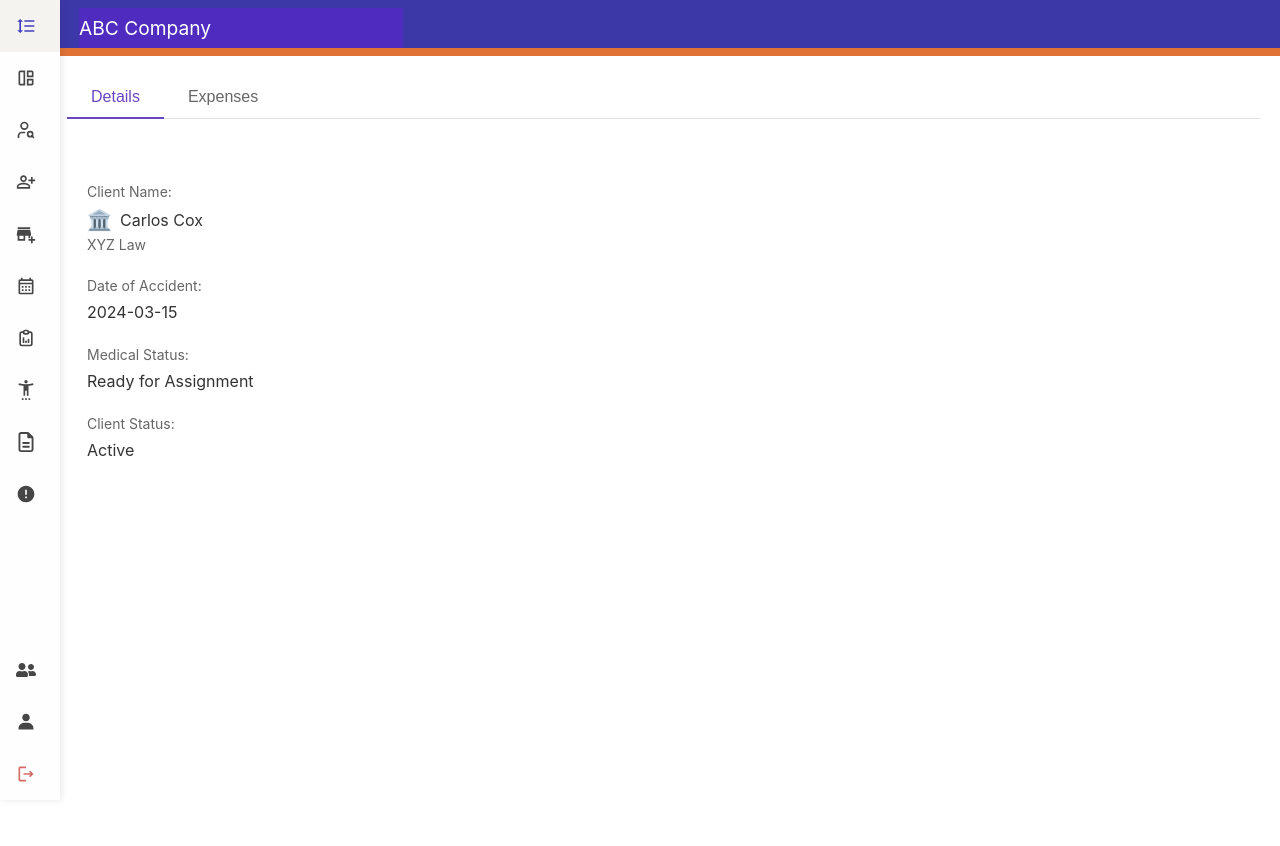
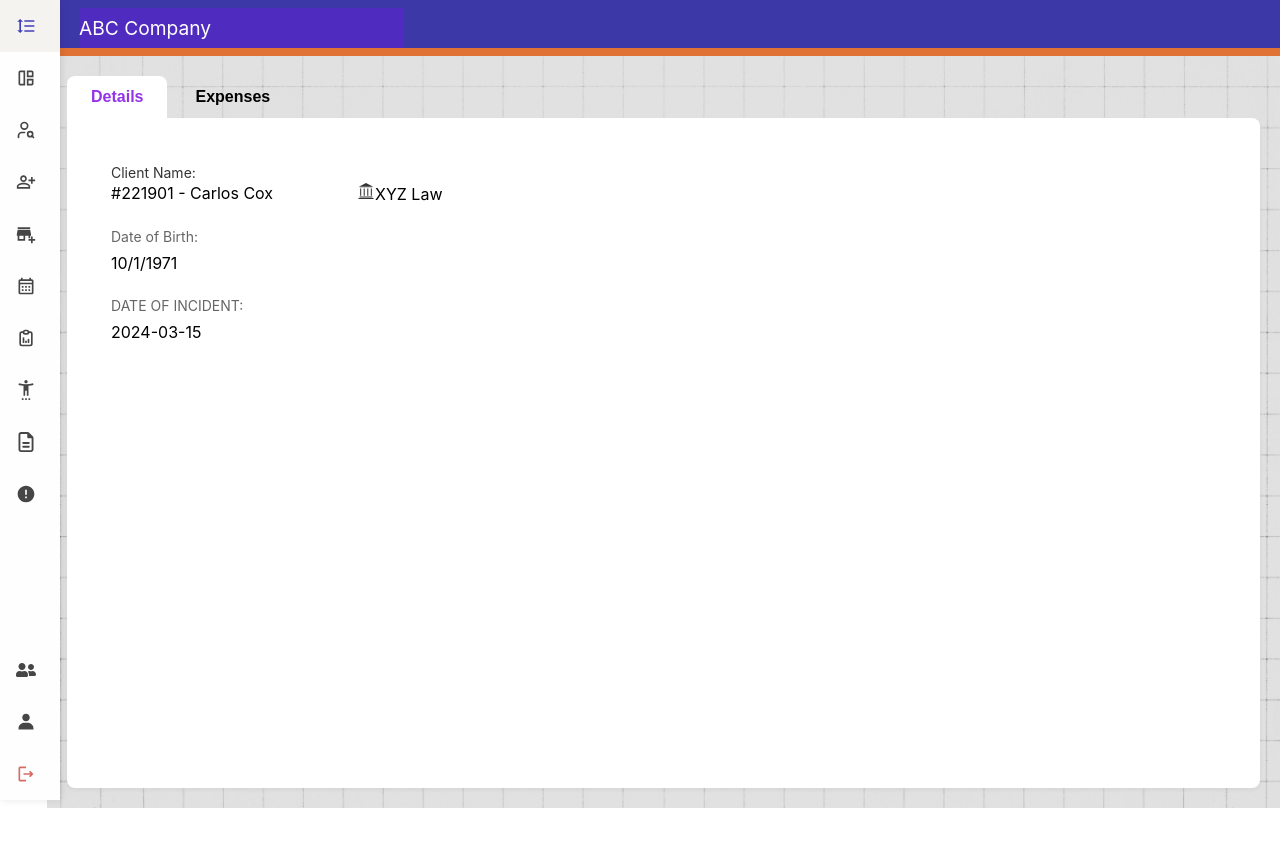
Before and after one commit to sergiornelas/case-management-challenge, a React (Vite) app: page /cases/1 in a window 1280 px wide. Shown: the top 846 px of the page. After the commit the page ends 808 px from the top, so only its background shows below. Built offline with nearby package versions, Linux system fonts and the light colour scheme.

Commit message:
Case details and Expenses complete

```diff
--- a/src/features/cases/components/CaseDetails/CaseDetails.module.css
+++ b/src/features/cases/components/CaseDetails/CaseDetails.module.css
@@ -4,6 +4,18 @@
 
 .field {
   margin-bottom: 24px;
+}
+
+.fieldTop {
+  display: flex;
+  justify-content: space-between;
+  align-items: center;
+  margin-bottom: 24px;
+}
+
+label {
+  color: #333;
+  font-size: 14px;
 }
 
 .field label {
@@ -13,20 +25,11 @@
   display: block;
 }
 
-.value {
-  font-size: 16px;
-  color: #333;
-  display: flex;
-  align-items: center;
-  gap: 8px;
+.lawFirm {
+  padding-right: 70%;
 }
 
-.icon {
-  font-size: 20px;
+.lawFirm .icon {
+  color: #333;
+  font-size: 18px;
 }
-
-.caseNumber {
-  margin-top: 4px;
-  color: #666;
-  font-size: 14px;
-}
--- a/src/features/cases/components/CaseDetails/CaseDetails.tsx
+++ b/src/features/cases/components/CaseDetails/CaseDetails.tsx
@@ -1,5 +1,6 @@
 import styles from "./CaseDetails.module.css";
-import { mockCases } from "../../utils/mockCases";
+import { mockCases } from "@cases/utils/mockCases";
+import { GiGreekTemple } from "react-icons/gi";
 
 export default function CaseDetails({ caseId }: { caseId: string }) {
   const caseData = mockCases.find((case_) => case_.id === caseId);
@@ -10,28 +11,23 @@ export default function CaseDetails({ caseId }: { caseId: string }) {
 
   return (
     <div className={styles.container}>
-      <div className={styles.field}>
-        <label>Client Name:</label>
-        <div className={styles.value}>
-          <span className={styles.icon}>🏛️</span>
-          {caseData.client_name}
+      <label>Client Name:</label>
+      <div className={styles.fieldTop}>
+        <div className={styles.value}>#221901 - {caseData.client_name}</div>
+        <div className={styles.lawFirm}>
+          <GiGreekTemple className={styles.icon} />
+          <span>{caseData.law_firm}</span>
         </div>
-        <div className={styles.caseNumber}>{caseData.law_firm}</div>
       </div>
 
       <div className={styles.field}>
-        <label>Date of Accident:</label>
-        <div className={styles.value}>{caseData.doa}</div>
+        <label>Date of Birth:</label>
+        10/1/1971
       </div>
 
       <div className={styles.field}>
-        <label>Medical Status:</label>
-        <div className={styles.value}>{caseData.medical_status}</div>
-      </div>
-
-      <div className={styles.field}>
-        <label>Client Status:</label>
-        <div className={styles.value}>{caseData.client_status}</div>
+        <label>DATE OF INCIDENT:</label>
+        <div className={styles.value}>{caseData.doa}</div>
       </div>
     </div>
   );
--- a/src/features/cases/components/CaseExpenses/CaseExpenses.module.css
+++ b/src/features/cases/components/CaseExpenses/CaseExpenses.module.css
@@ -1,7 +1,3 @@
-.container {
-  padding: 20px;
-}
-
 .header {
   display: flex;
   justify-content: flex-end;
@@ -14,49 +10,48 @@
 }
 
 .deleteButton {
-  padding: 8px 16px;
+  padding: 0.5rem 2rem;
   background-color: #dc2626;
   color: white;
   border: none;
   border-radius: 4px;
   cursor: pointer;
-  font-size: 14px;
+  font-size: 0.62rem;
 }
 
 .addButton {
-  padding: 8px 16px;
+  padding: 0.5rem 1rem;
   background-color: white;
   color: #2563eb;
   border: 1px solid #2563eb;
   border-radius: 4px;
   cursor: pointer;
-  font-size: 14px;
+  font-size: 0.62rem;
+}
+
+.oddRows {
+  background-color: #f1f2f4;
 }
 
 .table {
   width: 100%;
-  border-collapse: collapse;
+  border-collapse: separate;
+  border-spacing: 0 0.82rem;
 }
 
 .table th,
 .table td {
   padding: 12px;
   text-align: left;
-  border-bottom: 1px solid #e5e7eb;
 }
 
 .table th {
-  font-weight: 500;
+  font-weight: 800;
   color: #374151;
-  background-color: #f9fafb;
 }
 
 .table tbody tr:hover {
-  background-color: #f9fafb;
-}
-
-.checkboxColumn {
-  width: 40px;
+  background-color: #def7eb;
 }
 
 .table input[type="checkbox"] {
--- a/src/features/cases/components/CaseExpenses/CaseExpenses.tsx
+++ b/src/features/cases/components/CaseExpenses/CaseExpenses.tsx
@@ -1,46 +1,9 @@
 import styles from "./CaseExpenses.module.css";
+import { expenses } from "@cases/utils/mockExpenses";
 
-interface CaseExpensesProps {
-  caseId: string;
-}
-
-export default function CaseExpenses({ caseId }: CaseExpensesProps) {
-  // In a real app, we would fetch this data from an API using the caseId
-  const expenses = [
-    {
-      id: 1,
-      label: "Lyft 05/12/2024",
-      amount: 54.12,
-      deductedFrom: "Client Settlement",
-    },
-    {
-      id: 2,
-      label: "Lyft 05/02/2024",
-      amount: 38.23,
-      deductedFrom: "Client Settlement",
-    },
-    {
-      id: 3,
-      label: "Lyft 04/23/2024",
-      amount: 20.39,
-      deductedFrom: "Client Settlement",
-    },
-    {
-      id: 4,
-      label: "04/02/2024",
-      amount: 39.28,
-      deductedFrom: "Client Settlement",
-    },
-    {
-      id: 5,
-      label: "03/28/2024",
-      amount: 24.52,
-      deductedFrom: "Client Settlement",
-    },
-  ];
-
+export default function CaseExpenses() {
   return (
-    <div className={styles.container}>
+    <div>
       <div className={styles.header}>
         <div className={styles.actions}>
           <button className={styles.deleteButton}>Delete</button>
@@ -50,17 +13,18 @@ export default function CaseExpenses({ caseId }: CaseExpensesProps) {
       <table className={styles.table}>
         <thead>
           <tr>
-            <th className={styles.checkboxColumn}>
-              <input type="checkbox" />
-            </th>
+            <th></th>
             <th>Label</th>
             <th>Amount</th>
             <th>Deducted From</th>
           </tr>
         </thead>
         <tbody>
-          {expenses.map((expense) => (
-            <tr key={expense.id}>
+          {expenses.map((expense, index) => (
+            <tr
+              key={expense.id}
+              className={index % 2 != 0 ? styles.oddRows : ""}
+            >
               <td>
                 <input type="checkbox" />
               </td>
--- a/src/features/cases/pages/detail/CaseDetailPage.module.css
+++ b/src/features/cases/pages/detail/CaseDetailPage.module.css
@@ -1,46 +1,53 @@
 .page {
+  height: 94vh;
+  background-image: url("/notebook-wallpaper.jpeg");
+  background-size: cover;
+  background-position: center;
+  background-repeat: no-repeat;
+  display: flex;
+  flex-direction: column;
   padding: 20px;
-  background-color: #fff;
-  min-height: 100vh;
+  overflow: hidden;
+  box-sizing: border-box;
 }
 
 .tabs {
   display: flex;
   gap: 0;
-  border-bottom: 1px solid #e0e0e0;
-  margin-bottom: 24px;
+  margin-bottom: 0;
+  position: relative;
+  z-index: 1;
 }
 
 .tab {
   padding: 12px 24px;
   font-size: 16px;
-  background: none;
+  background: transparent;
+  font-weight: 900;
   border: none;
+  border-top-left-radius: 8px;
+  border-top-right-radius: 8px;
   cursor: pointer;
-  color: #666;
   position: relative;
-  transition: color 0.2s;
+  transition: all 0.2s;
+  margin-right: 4px;
 }
 
 .tab:hover {
-  color: #333;
+  background: #f0f0f0;
 }
 
 .tab.active {
-  color: #6b46c1;
-  font-weight: 500;
-}
-
-.tab.active::after {
-  content: "";
-  position: absolute;
-  bottom: -1px;
-  left: 0;
-  width: 100%;
-  height: 2px;
-  background-color: #6b46c1;
+  background: white;
+  color: #9333ea;
+  font-weight: 900;
 }
 
 .content {
-  padding: 20px 0;
+  background: white;
+  padding: 24px;
+  border-radius: 0 8px 8px 8px;
+  box-shadow: 0 2px 4px rgba(0, 0, 0, 0.05);
+  flex: 1;
+  overflow: auto;
 }
--- /dev/null
+++ b/src/features/cases/utils/mockExpenses.ts
@@ -0,0 +1,32 @@
+export const expenses = [
+  {
+    id: 1,
+    label: "Lyft 05/12/2024",
+    amount: 54.12,
+    deductedFrom: "Client Settlement",
+  },
+  {
+    id: 2,
+    label: "Lyft 05/02/2024",
+    amount: 38.23,
+    deductedFrom: "Client Settlement",
+  },
+  {
+    id: 3,
+    label: "Lyft 04/23/2024",
+    amount: 20.39,
+    deductedFrom: "Client Settlement",
+  },
+  {
+    id: 4,
+    label: "04/02/2024",
+    amount: 39.28,
+    deductedFrom: "Client Settlement",
+  },
+  {
+    id: 5,
+    label: "03/28/2024",
+    amount: 24.52,
+    deductedFrom: "Client Settlement",
+  },
+];
```
Also changed, not shown: src/features/cases/pages/detail/CaseDetailPage.tsx (+5 -5 lines), public/notebook-wallpaper.jpeg (added).
